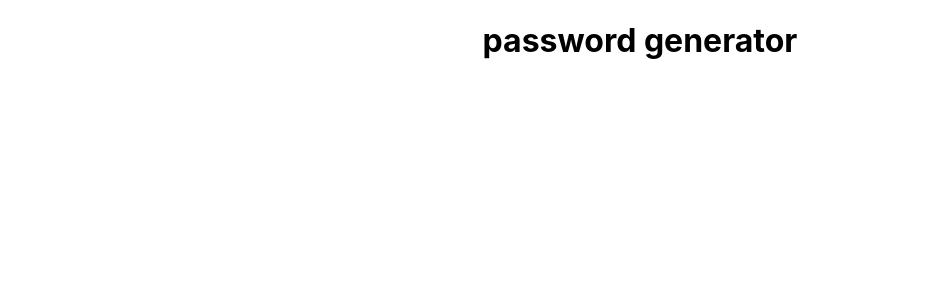
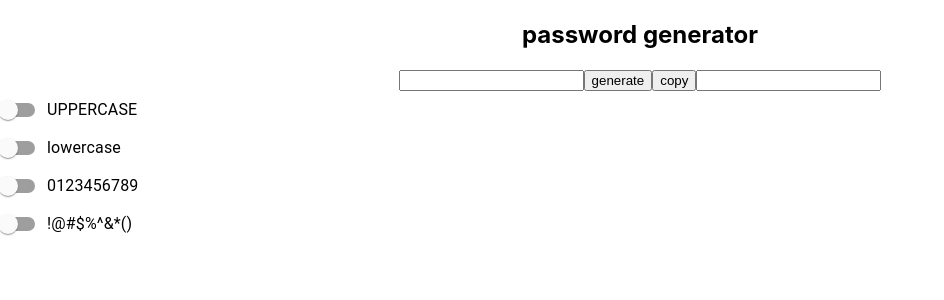
Before and after one commit to carloscasciano/password_generator_react, a React (Create React App) app: page / in a window 1280 px wide. Shown: the top 300 px of the page, without its empty margins (0-944 px from the left). Built offline with nearby package versions, Linux system fonts and the light colour scheme.

Commit message:
Add react components, no styles

```diff
--- a/package.json
+++ b/package.json
@@ -3,6 +3,7 @@
   "version": "0.1.0",
   "private": true,
   "dependencies": {
+    "@material-ui/core": "^4.9.2",
     "@testing-library/jest-dom": "^4.2.4",
     "@testing-library/react": "^9.4.0",
     "@testing-library/user-event": "^7.2.1",
--- a/src/App.js
+++ b/src/App.js
@@ -1,10 +1,19 @@
 import React from 'react';
 import './App.css';
+
+
+import Title from './components/Title'
+import GeneratedPasswordMenu from './components/GeneratedPassword'
+import ButtonsMenu from './components/ButtonsMenu'
+import CommandsMenu from './components/CommandsMenu'
 
 function App() {
   return (
     <div className="App">
-      <h1>password generator</h1>
+      <Title />
+      <GeneratedPasswordMenu />
+      <ButtonsMenu />
+      <CommandsMenu />
     </div>
   );
 }
--- /dev/null
+++ b/src/components/ButtonsMenu.js
@@ -0,0 +1,16 @@
+import React from 'react'
+
+import GeneratePasswordButton from './GeneratePasswordButton'
+import CopyToClipboardButton from './CopyToClipboardButton'
+
+const ButtonsMenu = () => {
+    return (
+        <>
+            <GeneratePasswordButton />
+            <CopyToClipboardButton />
+
+        </>
+    )
+}
+
+export default ButtonsMenu
--- /dev/null
+++ b/src/components/CharacterLengthInput.js
@@ -0,0 +1,11 @@
+import React from 'react'
+
+const CharacterLengthInput = () => {
+    return (
+        <>
+            <input></input>
+        </>
+    )
+}
+
+export default CharacterLengthInput
--- /dev/null
+++ b/src/components/CommandsMenu.js
@@ -0,0 +1,15 @@
+import React from 'react'
+
+import CharacterLengthInput from './CharacterLengthInput'
+import SwitchesMenu from './SwitchesMenu'
+
+const CommandsMenu = () => {
+    return (
+        <>
+            <CharacterLengthInput />
+            <SwitchesMenu />
+        </>
+    )
+}
+
+export default CommandsMenu
--- /dev/null
+++ b/src/components/CopyToClipboardButton.js
@@ -0,0 +1,11 @@
+import React from 'react'
+
+const CopyToClipboardButton = () => {
+    return (
+        <>
+            <button>copy</button>
+        </>
+    )
+}
+
+export default CopyToClipboardButton
--- /dev/null
+++ b/src/components/GeneratePasswordButton.js
@@ -0,0 +1,11 @@
+import React from 'react'
+
+const GeneratePasswordButton = () => {
+    return (
+        <>
+            <button>generate</button>
+        </>
+    )
+}
+
+export default GeneratePasswordButton
--- /dev/null
+++ b/src/components/GeneratedPassword.js
@@ -0,0 +1,11 @@
+import React from 'react'
+
+const GeneratedPassword = () => {
+    return (
+        <>
+            <input></input>
+        </>
+    )
+}
+
+export default GeneratedPassword
--- /dev/null
+++ b/src/components/SwitchesMenu.js
@@ -0,0 +1,38 @@
+import React from 'react'
+
+import FormGroup from '@material-ui/core/FormGroup';
+import FormControlLabel from '@material-ui/core/FormControlLabel';
+import Switch from '@material-ui/core/Switch';
+
+const SwitchesMenu = () => {
+    return (
+        <>
+            <FormGroup >
+                <FormControlLabel
+                    control = {<Switch />}
+                    label = "UPPERCASE"
+                />
+            </FormGroup>
+            <FormGroup >
+                <FormControlLabel
+                    control = {<Switch />}
+                    label = "lowercase"
+                />
+            </FormGroup>
+            <FormGroup >
+                <FormControlLabel
+                    control = {<Switch />}
+                    label = "0123456789"
+                />
+            </FormGroup>
+            <FormGroup >
+                <FormControlLabel
+                    control = {<Switch />}
+                    label = "!@#$%^&*()"
+                />
+            </FormGroup>
+        </>
+    )
+}
+
+export default SwitchesMenu
--- /dev/null
+++ b/src/components/Title.js
@@ -0,0 +1,11 @@
+import React from 'react'
+
+const Title = () => {
+    return (
+        <>
+            <h2>password generator</h2>
+        </>
+    )
+}
+
+export default Title
```
Also changed, not shown: 2 other files (tests, documents, lock files or other folders).
